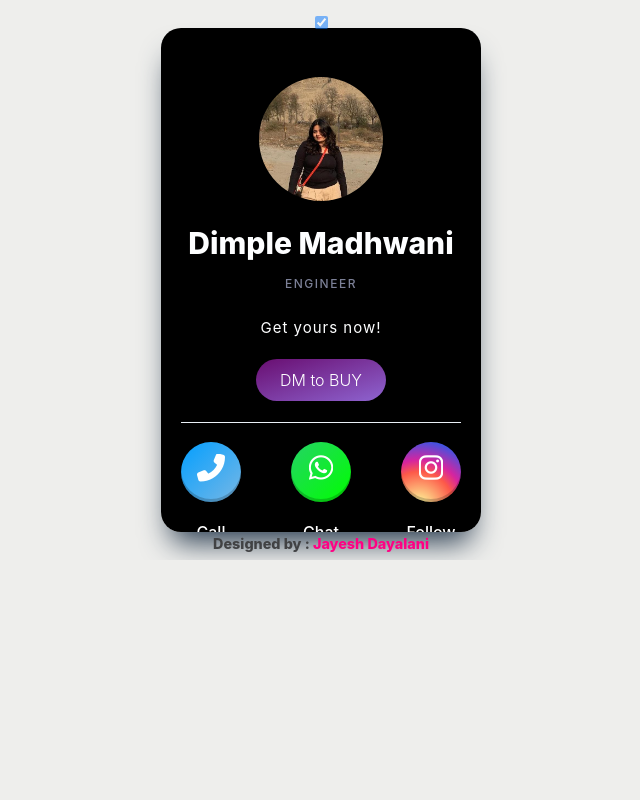
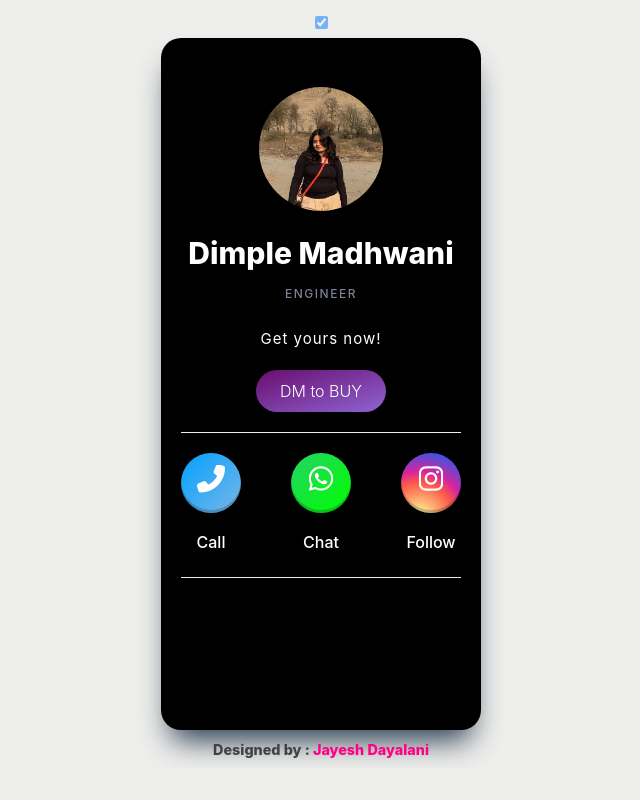
Before and after one commit to flikcards/dimple, a plain HTML site: page index.html in a window 1280 px wide. Shown: the whole page, without its empty margins (319-959 px from the left). Drawn offline with nearby package versions, Linux system fonts and the light colour scheme.

Commit message:
Update index.html

```diff
--- a/index.html
+++ b/index.html
@@ -20,7 +20,7 @@
 }
  body {
 	 width: 100%;
-	 height: 70vh;
+	 height: 96vh;
 	 display: flex;
 	 position: relative;
 	 background: #eeeeec;
```
